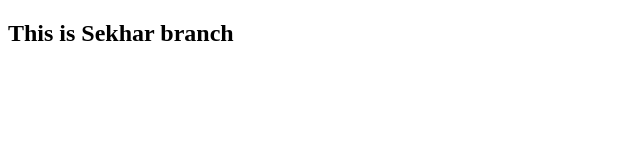
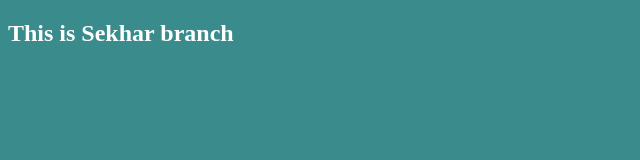
Before and after one commit to jeevan7674/test, a plain HTML site: page sekhar.html in a window 1280 px wide. Shown: the whole page, without its empty margins (0-640 px from the left). Drawn offline with Linux system fonts and the light colour scheme.

Commit message:
added sekhar css

```diff
--- /dev/null
+++ b/sekhar.css
@@ -0,0 +1,6 @@
+#name{
+    color: white;
+}
+body{
+    background-color: rgb(58, 139, 139);
+}
--- a/sekhar.html
+++ b/sekhar.html
@@ -3,9 +3,10 @@
 <head>
     <meta charset="UTF-8">
     <meta name="viewport" content="width=device-width, initial-scale=1.0">
+    <link rel="stylesheet" href="sekhar.css">
     <title>Sekhar</title>
 </head>
 <body>
-    <h2>This is Sekhar branch</h2>
+    <h2 id="name">This is Sekhar branch</h2>
 </body>
 </html>
```
